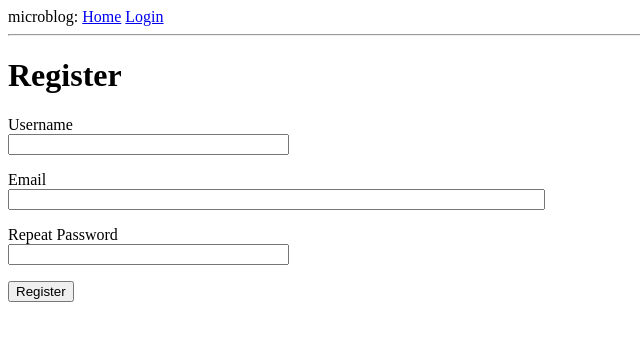
After one commit to zemags/flask_app, a Flask app: page /register in a window 1280 px wide. The commit adds this page. Shown: the top 341 px of the page, without its empty margins (0-640 px from the left). Run offline with Flask 2, Linux system fonts and the light colour scheme.

Commit message:
added registration form, html page

```diff
--- a/app/forms.py
+++ b/app/forms.py
@@ -1,6 +1,7 @@
 from flask_wtf import FlaskForm
 from wtforms import StringField, PasswordField, BooleanField, SubmitField
-from wtforms.validators import DataRequired
+from wtforms.validators import DataRequired, ValidationError, Email, EqualTo
+from app.models import User
 
 
 class LoginForm(FlaskForm):
@@ -8,3 +9,23 @@ class LoginForm(FlaskForm):
     password = PasswordField('Password', validators=[DataRequired()])
     remember_me = BooleanField('Remember Me')
     submit = SubmitField('Sign In')
+
+
+class RegistrationForm(FlaskForm):
+    username = StringField('Username', validators=[DataRequired()])
+    email = StringField('Email', validators=[DataRequired(), Email()])
+    password = PasswordField('Password', validators=[DataRequired()])
+    password2 = PasswordField(
+        'Repeat Password', validators=[DataRequired(), EqualTo('password')])
+    submit = SubmitField('Register')
+
+    def validate_username(self, username):
+        user = User.query.filter_by(username=username.data).first()
+        if user is not None:
+            raise ValidationError('Please use a different username.')
+
+
+    def validate_email(self, email):
+        user = User.query.filter_by(email=email.data).first()
+        if user is not None:
+            return ValidationError('Please use a different email address.')
--- a/app/routes.py
+++ b/app/routes.py
@@ -4,7 +4,8 @@ from flask_login import current_user, login_user, logout_user, login_required
 from werkzeug.urls import url_parse
 
 from app import app
-from app.forms import LoginForm
+from app import db
+from app.forms import LoginForm, RegistrationForm
 from app.models import User
 
 
@@ -54,3 +55,18 @@ def login():
 def logout():
     logout_user()
     return redirect(url_for('index'))
+
+
+@app.route('/register', methods=['GET', 'POST'])
+def register():
+    if current_user.is_authenticated:
+        return redirect(url_for('index'))
+    form = RegistrationForm()
+    if form.validate_on_submit():
+        user = User(username=form.username, email=form.email.data)
+        user.set_password(form.password.data)
+        db.session.add(user)
+        db.session.commit()
+        flash('Congratulations, you are now a registered user.')
+        return redirect(url_for('login'))
+    return render_template('register.html', title='Register', form=form)
--- a/app/templates/login.html
+++ b/app/templates/login.html
@@ -22,4 +22,5 @@
         <p>{{ form.remember_me() }} {{ form.remember_me.label }}</p>
         <p>{{ form.submit() }}</p>
     </form>
+    <p>New User? <a href="{{ url_for('register) }}">Click to Register</a></p>
 {% endblock %}
--- /dev/null
+++ b/app/templates/register.html
@@ -0,0 +1,30 @@
+{% extends "base.html" %}
+
+{% block content %}
+    <h1>Register</h1>
+    <form action="" method="post">
+        {{ form.hidden_tag() }}
+        <p>
+            {{ form.username.label }}<br>
+            {{ form.username(size=32) }}<br>
+            {% for error in form.username.errors %}
+            <span style="color: red;">[{{ error }}]</span>
+            {% endfor %}
+        </p>
+        <p>
+            {{ form.email.label }}<br>
+            {{ form.email(size=64) }}<br>
+            {% for error in form.email.errors %}
+            <span style="color: red;">[{{ error }}]</span>
+            {% endfor %}
+        </p>
+        <p>
+            {{ form.password2.label }}<br>
+            {{ form.password2(size=32) }}<br>
+            {% for error in form.password.errors %}
+            <span style="color: red;">[{{ error }}]</span>
+            {% endfor %}
+        </p>
+        <p>{{ form.submit() }}</p>
+    </form>
+{% endblock %}
```
Also changed, not shown: app.db.
